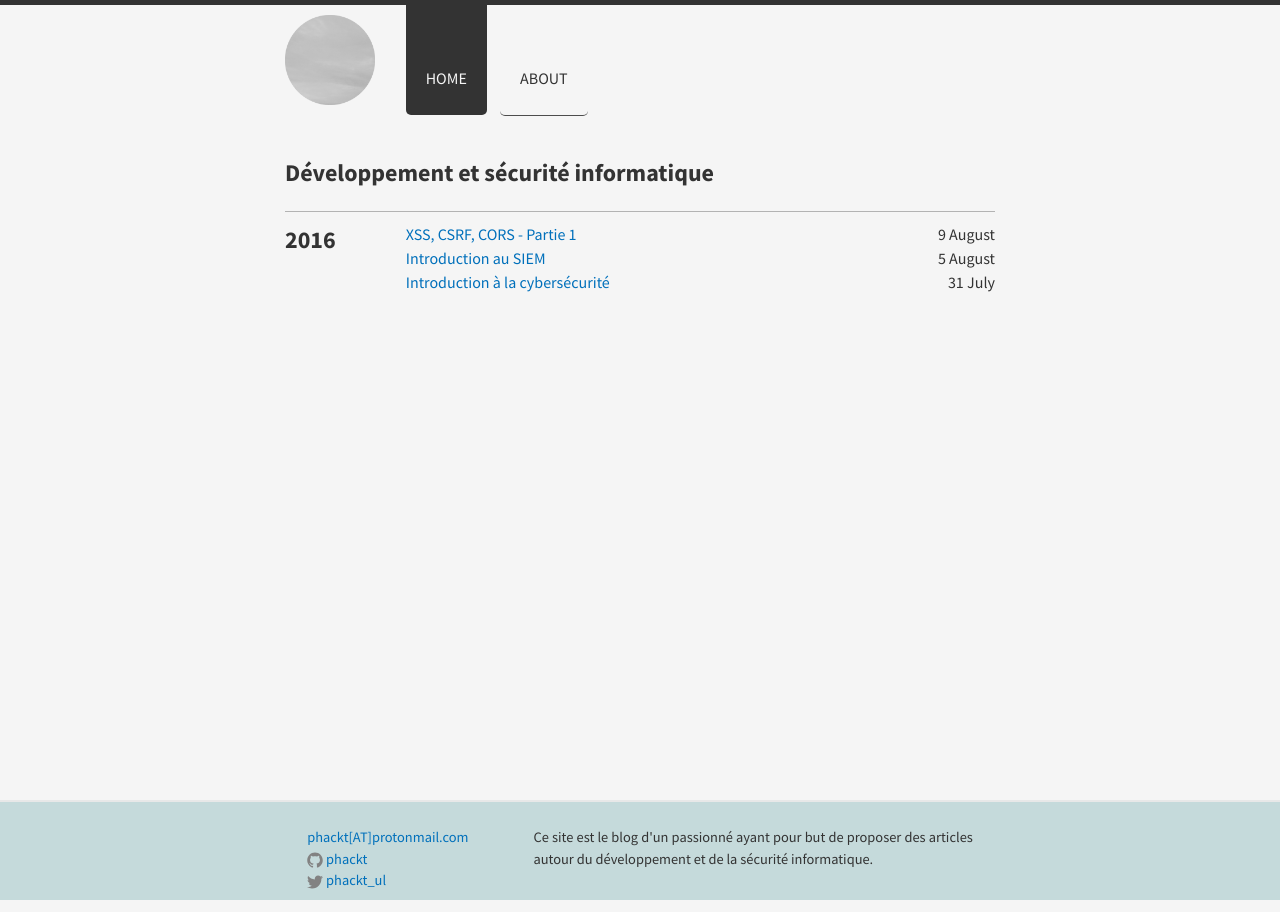
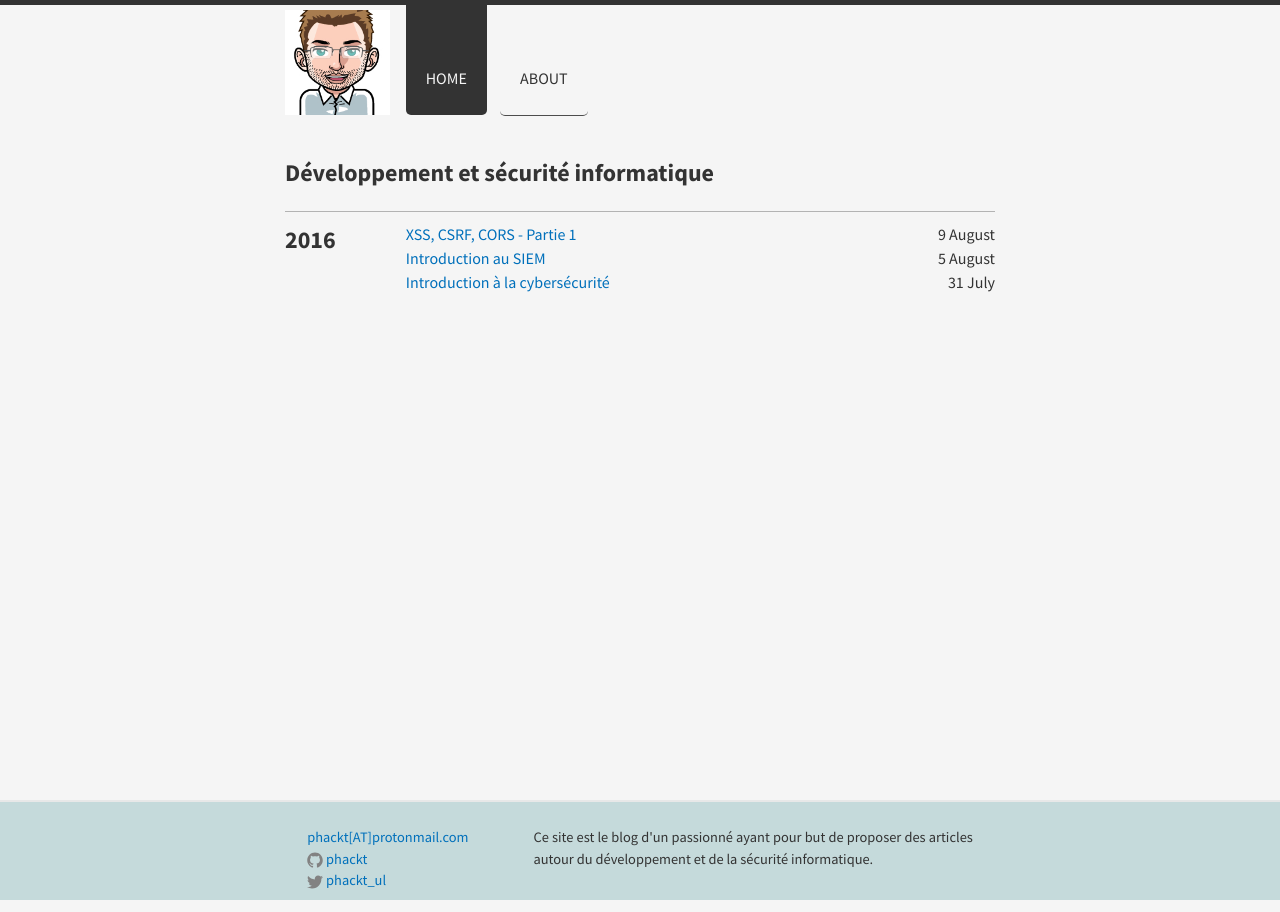
Before and after one commit to phackt/phackt.github.io, a Jekyll site: the page built from index.html, in a window 1280 px wide. Built offline with Jekyll 4.4.1, drawn with Linux system fonts in a browser that asks for light colours; nearby versions of some CDN libraries.

Commit message:
update logo

```diff
--- a/public/css/main.scss
+++ b/public/css/main.scss
@@ -238,9 +238,9 @@ dl,
 /*============================================================================*/
 #logo {
   display: inline-block;
-  height: 110px;
-  width: 110px;
-  background-size: 90px 90px;
+  height: 115px;
+  width: 115px;
+  background-size: 105px 105px;
   background-position: left center;
   background-repeat: no-repeat;
 }
```
Also changed, not shown: public/images/logo.png, public/images/logo_bak.png (added).
